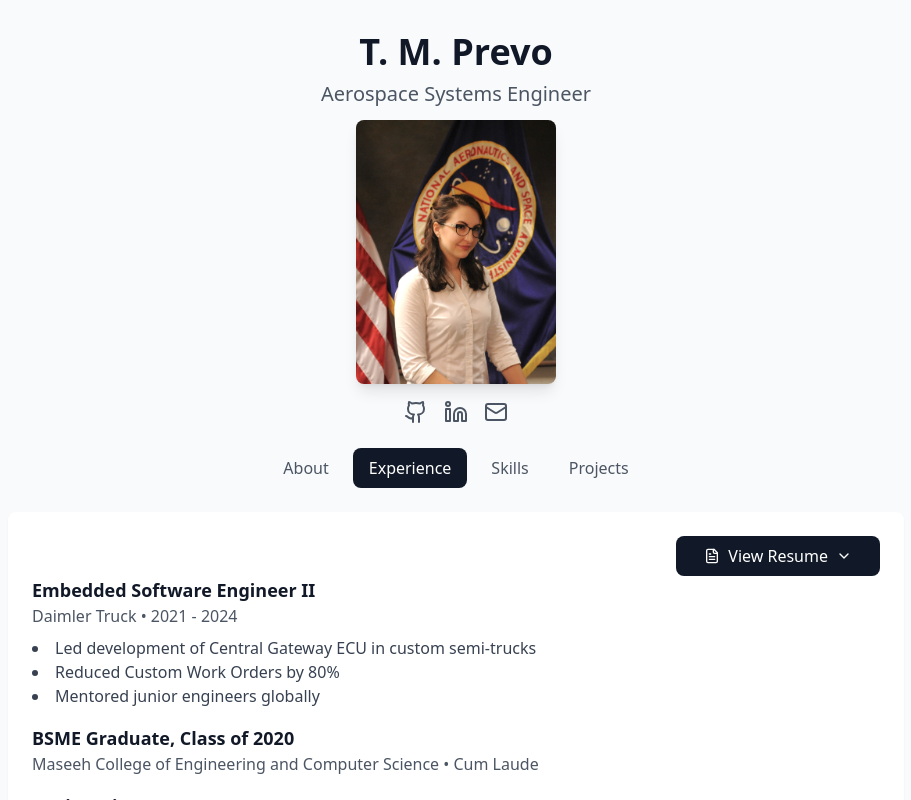
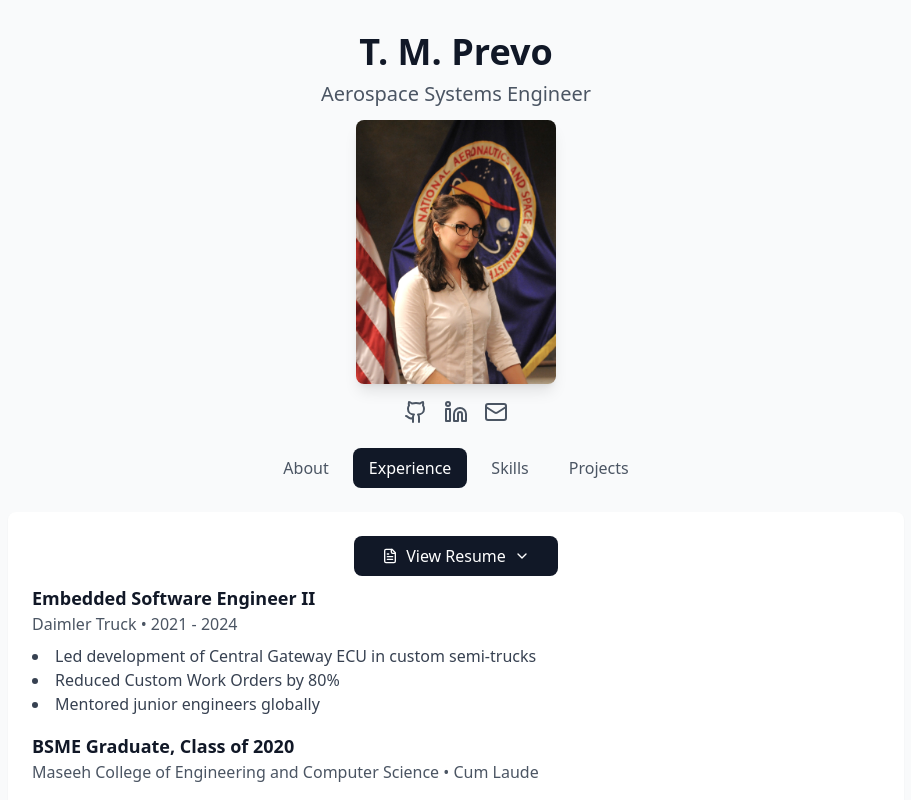
Before and after one commit to Tearemuptara/nextjs-web-dash, a Next.js app: page / in a window 1280 px wide. Both pictures are taken after a click on the button "Experience". Shown: the top 800 px of the page, without its empty margins (184-1095 px from the left). Built offline with nearby package versions, Linux system fonts and the light colour scheme.

Commit message:
Padding touch-up

```diff
--- a/app/page.tsx
+++ b/app/page.tsx
@@ -109,8 +109,8 @@
                 key={tab}
                 onClick={() => setActiveTab(tab)}
                 className={`px-4 py-2 rounded-lg ${activeTab === tab
-                    ? 'bg-gray-900 text-white'
-                    : 'text-gray-600 hover:text-gray-900'
+                  ? 'bg-gray-900 text-white'
+                  : 'text-gray-600 hover:text-gray-900'
                   }`}
               >
                 {tab.charAt(0).toUpperCase() + tab.slice(1)}
@@ -134,9 +134,9 @@
 
           {activeTab === 'experience' && (
             <div>
-                <div className="flex justify-end">
-                  <ResumeDropdown />
-                </div>
+              <div className="flex justify-center mb-2">
+                <ResumeDropdown />
+              </div>
               <div className="space-y-4">
                 <div>
                   <h3 className="text-lg font-semibold text-gray-900">Embedded Software Engineer II</h3>
```
